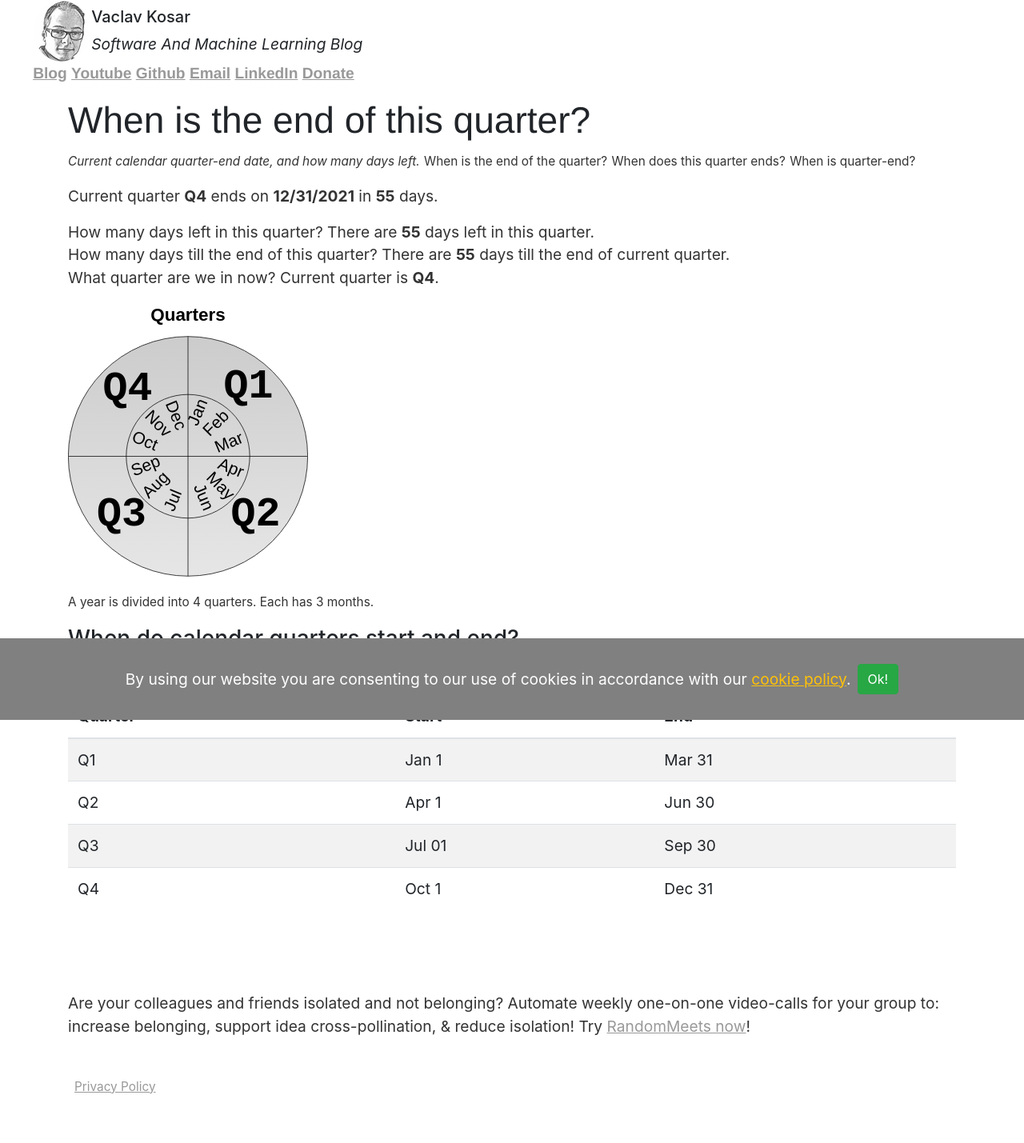
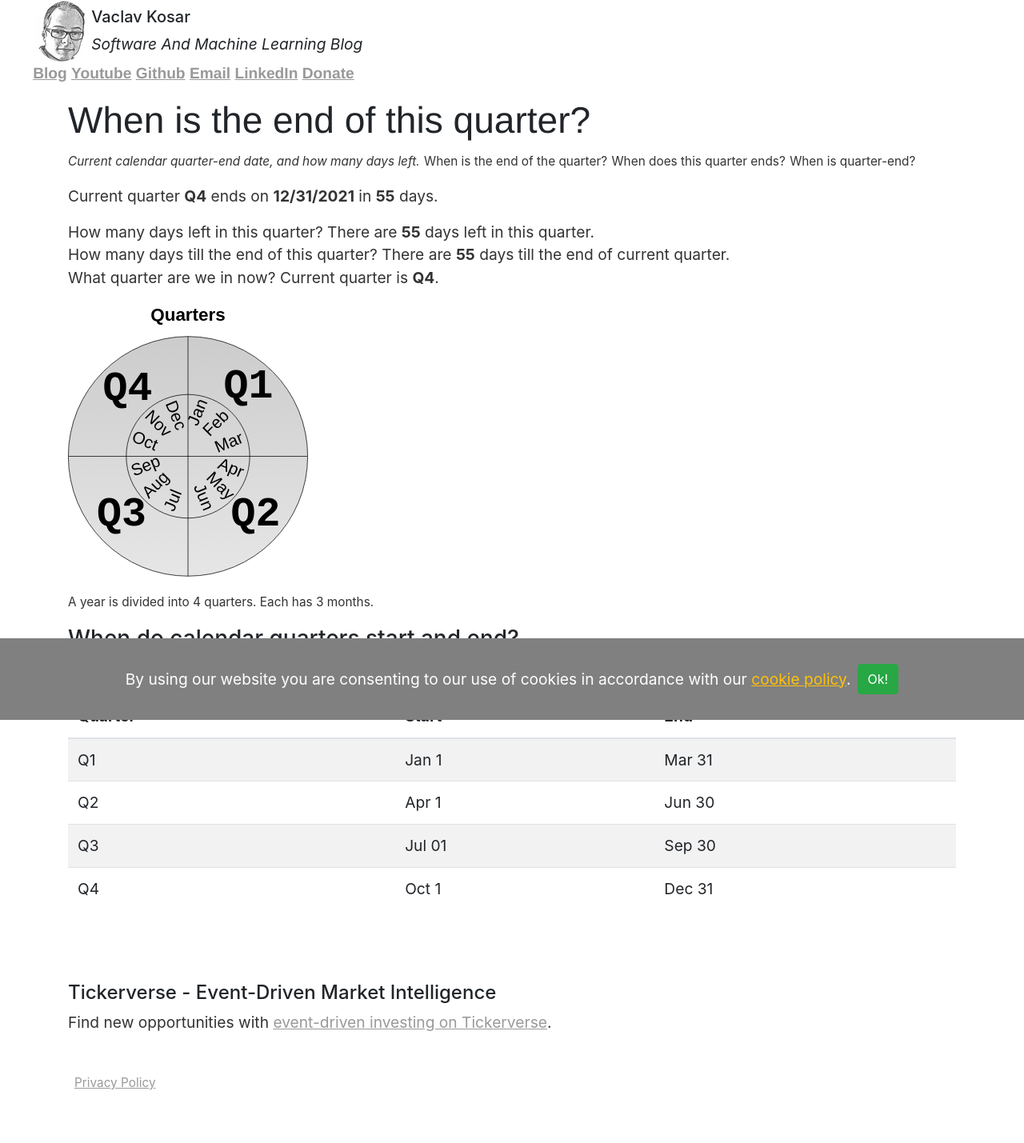
Before and after one commit to vackosar/vackosar.github.io, a Jekyll site: the page built from when-is-the-end-of-current-quarter.md, in a window 1280 px wide. Shown: the whole page at 80% size. Built offline with Jekyll 4.4.1, drawn with Linux system fonts in a browser that asks for light colours.

Commit message:
tickerverse

```diff
--- a/when-is-the-end-of-current-quarter.md
+++ b/when-is-the-end-of-current-quarter.md
@@ -67,10 +67,8 @@ What quarter are we in now? Current quarter is <b id='quarterName2'>Q1</b>.
 
 <br>
 <br>
-<br>
-Are your colleagues and friends isolated and not belonging?
-Automate weekly one-on-one video-calls for your group to: increase belonging, support idea cross-pollination, & reduce isolation!
-Try <a href="https://RandomMeets.com">RandomMeets now</a>!
+<h4>Tickerverse - Event-Driven Market Intelligence</h4>
+Find new opportunities with <a href="https://tickerverse.com/">event-driven investing on Tickerverse</a>.
 
 
 <script>
```
